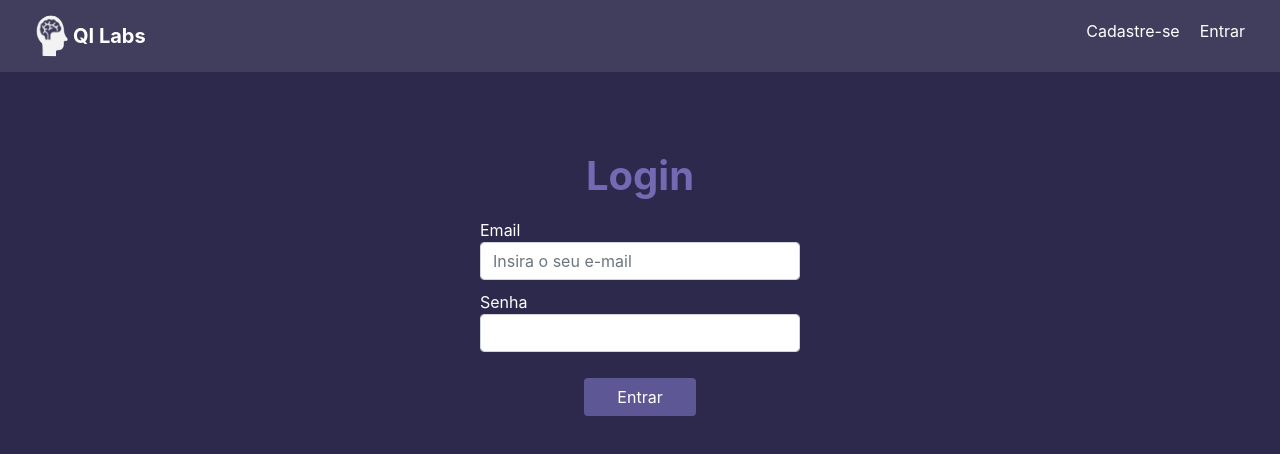
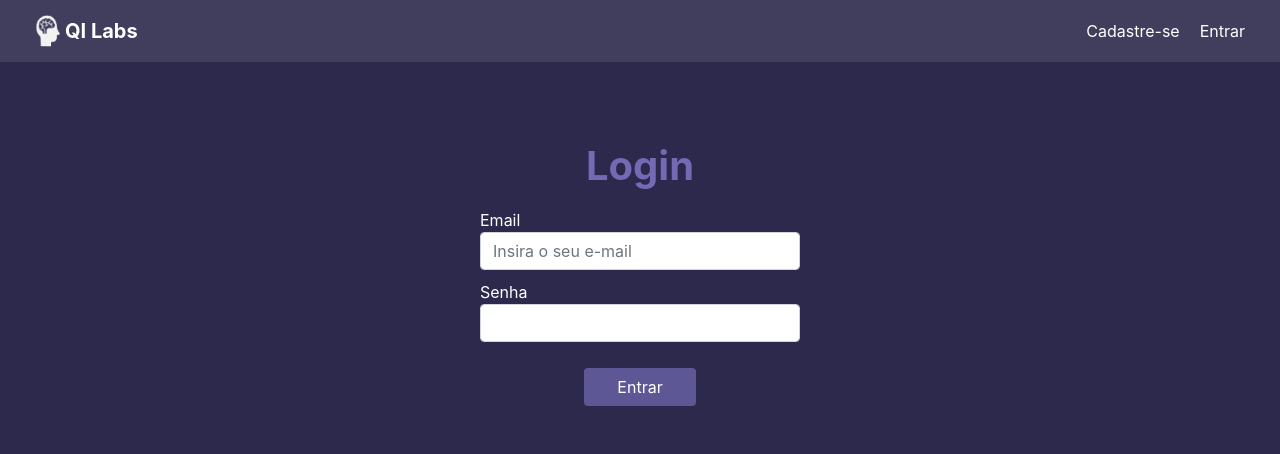
Before and after one commit to VinnenLM/prog-web-1-reactjs, a React (Create React App) app: page / in a window 1280 px wide. Shown: the top 454 px of the page. Built offline with nearby package versions, Linux system fonts and the light colour scheme.

Commit message:
Refatorado o navbar

```diff
--- a/src/components/navbar/index.js
+++ b/src/components/navbar/index.js
@@ -10,7 +10,13 @@ function NavBar() {
         <header className={EstiloNavBar.header}>
             <div className={EstiloNavBar.header__menu}>
                 <div className={EstiloNavBar.logo}>
-                    <Link><img src={Logo} alt="Logo QI Labs" /></Link>
+                    {
+                        useSelector(state => state.usuarioLogado) <= 0 ?
+                            <img src={Logo} className={EstiloNavBar.imgLogo} alt="Logo QI Labs" />
+
+                            :
+                            <Link to="/home"><img src={Logo} className={EstiloNavBar.imgLogo} alt="Logo QI Labs" /></Link>
+                    }
                     <span>QI Labs</span>
                 </div>
                 <div className={EstiloNavBar.opcoes}>
--- a/src/components/navbar/navbar.module.css
+++ b/src/components/navbar/navbar.module.css
@@ -17,7 +17,7 @@
     vertical-align: middle;
 }
 
-.logo > img {
+.imgLogo {
     width: 25px;
 }
 
--- a/src/view/login/index.js
+++ b/src/view/login/index.js
@@ -27,6 +27,12 @@ function Login() {
             });
     }
 
+    function autenticarEnter(evt) {
+        if(evt.key === 'Enter'){
+            autenticar();
+        }
+    }
+
     return (
         <main>
 
@@ -40,10 +46,10 @@ function Login() {
                     <div className={EstiloLogin.containerPrincipal}>
                         <form action="/cadastro" method="post">
                             <label htmlFor="email">Email</label>
-                            <input onChange={(evt) => setEmail(evt.target.value)} className="form-control" type="email" id="email" placeholder="Insira o seu e-mail" />
+                            <input onChange={(evt) => setEmail(evt.target.value)} onKeyDown={autenticarEnter} className="form-control" type="email" id="email" placeholder="Insira o seu e-mail" />
                             <span id="emailInvalido" className={EstiloLogin.naoMostrar}>E-mail inválido</span>
                             <label htmlFor="senha">Senha</label>
-                            <input onChange={(evt) => setSenha(evt.target.value)} className="form-control" type="password" id="senha" />
+                            <input onChange={(evt) => setSenha(evt.target.value)} onKeyDown={autenticarEnter} className="form-control" type="password" id="senha" />
                             {tipo === 'ok' && <span>Entrou</span>}
                             {tipo === 'erro' && <span>Não entrou</span>}
                             <div className={EstiloLogin.botao}>
```
